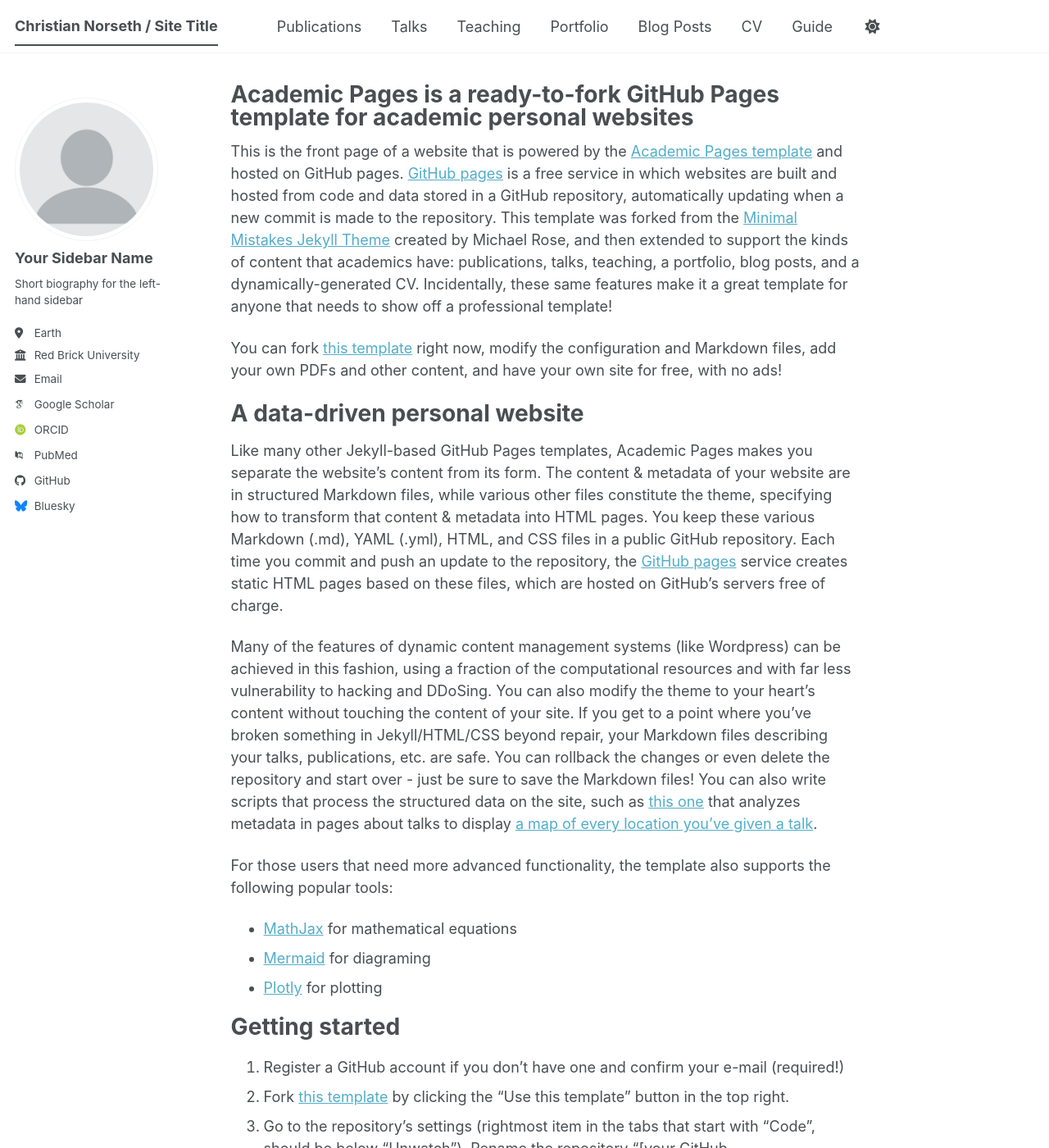
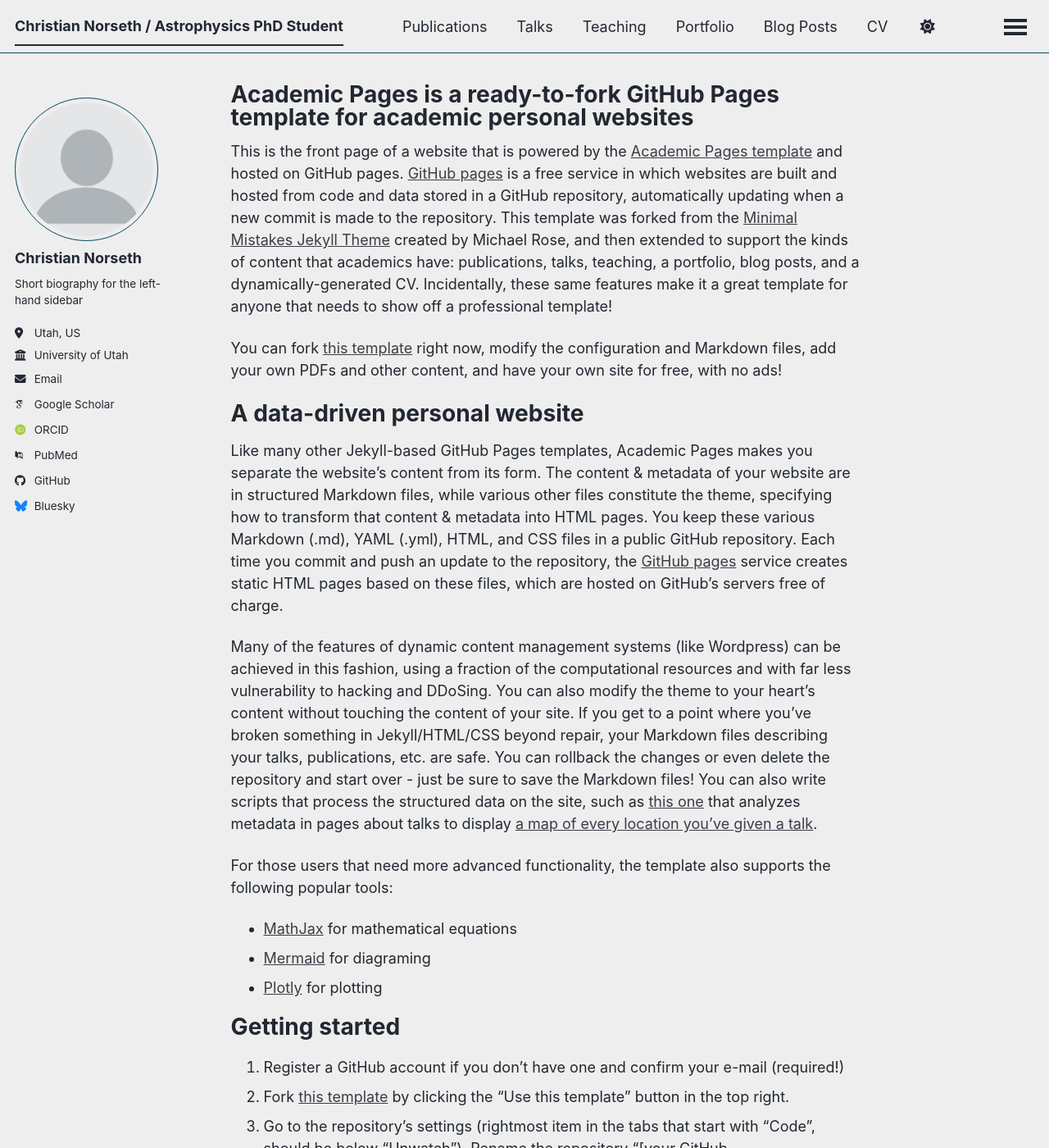
Before and after one commit to chrisnorseth/chrisnorseth.github.io, a Jekyll site: the page built from _pages/about.md, in a window 1280 px wide and 1400 px high. Shown: the whole window at 82% size. Built offline with Jekyll 4.4.1, drawn with Linux system fonts in a browser that asks for light colours; some web fonts are replaced; a script bundle is joined from its source files by our own code; library files that are not in the unit come from our copies.

Commit message:
Update _config.yml

```diff
--- a/_config.yml
+++ b/_config.yml
@@ -8,8 +8,8 @@
 
 # Basic Site Settings
 locale                   : "en-US"
-site_theme               : "default" # The available themes options are "default", "air", "sunrise", "mint", "dirt" and "contrast"
-title                    : "Christian Norseth / Site Title"
+site_theme               : "air" # The available themes options are "default", "air", "sunrise", "mint", "dirt" and "contrast"
+title                    : "Christian Norseth / Astrophysics PhD Student"
 title_separator          : "-"
 name                     : &name "Christian Norseth"
 description              : &description "Christian Norseth's academic portfolio"   # Update this with a general description of your site, this is the default if not overridden by a page
@@ -24,13 +24,13 @@ repository               : "chrisnorseth/chrisnorseth.github.io"
 author:
   # Biographic information
   avatar           : "profile.png"
-  name             : "Your Sidebar Name"
+  name             : "Christian Norseth"
   pronouns         : # example: "she/her"
   bio              : "Short biography for the left-hand sidebar"
-  location         : "Earth"
-  employer         : "Red Brick University"
+  location         : "Utah, US"
+  employer         : "University of Utah"
   uri              : # URL
-  email            : "none@example.org"
+  email            : "christian.norseth@utah.edu"
 
   # Academic websites
   academia         : # URL
```
